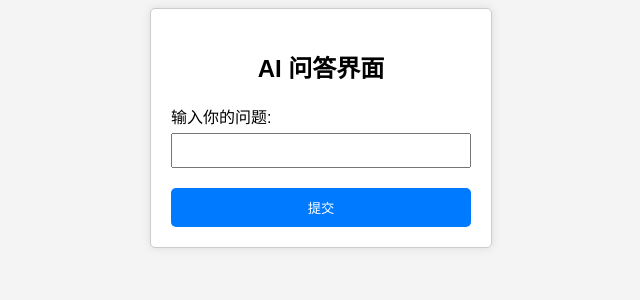
After one commit to Man-kobe/niks, a Flask app: page /qa in a window 1280 px wide. The commit adds this page. Shown: the top 300 px of the page, without its empty margins (319-959 px from the left). Run offline with Flask 3, Linux system fonts and the light colour scheme.

Commit message:
Add files via upload

```diff
--- a/项目2/app.py
+++ b/项目2/app.py
@@ -1,10 +1,58 @@
-from flask import Flask, render_template
+from flask import Flask, render_template, request, redirect, url_for, session
 
 app = Flask(__name__)
+app.secret_key = 'b9f8e9f1e0d9c8a7b6f5e4d3c2b1a0'  # 这里使用生成的密钥
+
+users = {}
 
 @app.route('/')
 def home():
-    return render_template('inDex.html')
+    if 'username' in session:
+        return render_template('inDex.html')
+    return redirect(url_for('login'))
+
+@app.route('/register', methods=['GET', 'POST'])
+def register():
+    if request.method == 'POST':
+        username = request.form['username']
+        password = request.form['password']
+
+        if username in users:
+            return 'User already exists'
+        if len(password) != 6:
+            return 'Password must be 6 characters long'
+
+        users[username] = password
+        return redirect(url_for('login'))
+
+    return render_template('register.html')
+
+@app.route('/login', methods=['GET', 'POST'])
+def login():
+    if request.method == 'POST':
+        username = request.form['username']
+        password = request.form['password']
+
+        if users.get(username) == password:
+            session['username'] = username
+            return redirect(url_for('home'))
+        return 'Invalid username or password'
+
+    return render_template('login.html')
+
+@app.route('/logout')
+def logout():
+    session.pop('username', None)
+    return redirect(url_for('login'))
+
+@app.route('/qa', methods=['GET', 'POST'])
+def qa():
+    if request.method == 'POST':
+        question = request.form['question']
+        # 这里你可以添加调用AI模型的代码来回答问题
+        answer = "这是一个示例答案。"
+        return render_template('qa.html', question=question, answer=answer)
+    return render_template('qa.html')
 
 if __name__ == '__main__':
     app.run(debug=True)
--- /dev/null
+++ b/项目2/static/styles.css
@@ -0,0 +1,50 @@
+body {
+    font-family: Arial, sans-serif;
+    background-color: #f4f4f4;
+}
+
+.container {
+    width: 300px;
+    margin: 0 auto;
+    padding: 20px;
+    background-color: #fff;
+    border: 1px solid #ccc;
+    border-radius: 5px;
+    box-shadow: 0 0 10px rgba(0, 0, 0, 0.1);
+}
+
+h2 {
+    text-align: center;
+}
+
+label {
+    display: block;
+    margin-top: 10px;
+}
+
+input {
+    width: 100%;
+    padding: 8px;
+    margin-top: 5px;
+    box-sizing: border-box;
+}
+
+button {
+    width: 100%;
+    padding: 10px;
+    margin-top: 20px;
+    background-color: #007BFF;
+    color: #fff;
+    border: none;
+    border-radius: 5px;
+    cursor: pointer;
+}
+
+button:hover {
+    background-color: #0056b3;
+}
+
+p {
+    text-align: center;
+    margin-top: 20px;
+}
--- a/项目2/templates/inDex.html
+++ b/项目2/templates/inDex.html
@@ -3,9 +3,12 @@
 <head>
     <meta charset="UTF-8">
     <title>心里聊天室</title>
+    <link rel="stylesheet" href="{{ url_for('static', filename='styles.css') }}">
 </head>
 <body>
     <h1>心里聊天室</h1>
     <button onclick="window.location.href='http://127.0.0.1:3000'">跳转</button>
+    <button onclick="window.location.href='{{ url_for('qa') }}'">AI 问答</button>
+    <a href="{{ url_for('logout') }}">Logout</a>
 </body>
 </html>
--- /dev/null
+++ b/项目2/templates/qa.html
@@ -0,0 +1,27 @@
+<!DOCTYPE html>
+<html lang="zh-CN">
+<head>
+    <meta charset="UTF-8">
+    <meta name="viewport" content="width=device-width, initial-scale=1.0">
+    <title>问答界面</title>
+    <link rel="stylesheet" href="{{ url_for('static', filename='styles.css') }}">
+</head>
+<body>
+    <div class="container">
+        <h2>AI 问答界面</h2>
+        <form method="post">
+            <label for="question">输入你的问题:</label>
+            <input type="text" id="question" name="question" required>
+            <button type="submit">提交</button>
+        </form>
+        {% if question %}
+        <div class="answer">
+            <h3>你的问题:</h3>
+            <p>{{ question }}</p>
+            <h3>AI 的回答:</h3>
+            <p>{{ answer }}</p>
+        </div>
+        {% endif %}
+    </div>
+</body>
+</html>
```
Also changed, not shown: 项目2/run.py (added, +140 -0 lines), 项目2/templates/login.html (added, +22 -0 lines), 项目2/templates/register.html (added, +22 -0 lines), 1 other file.
